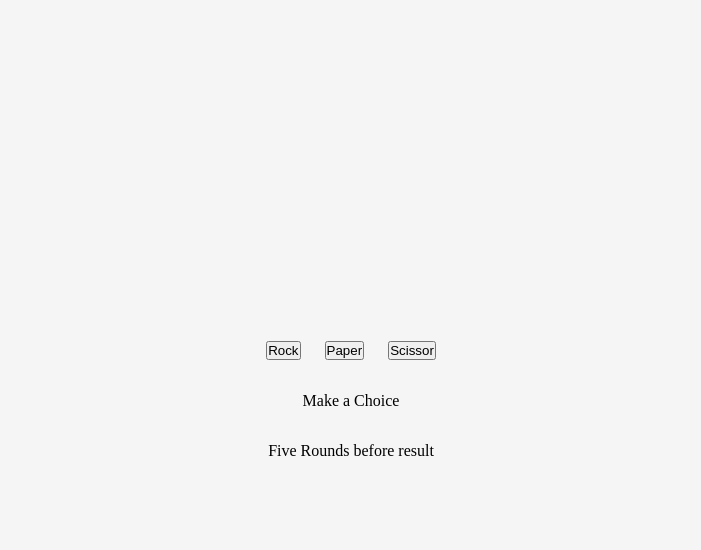
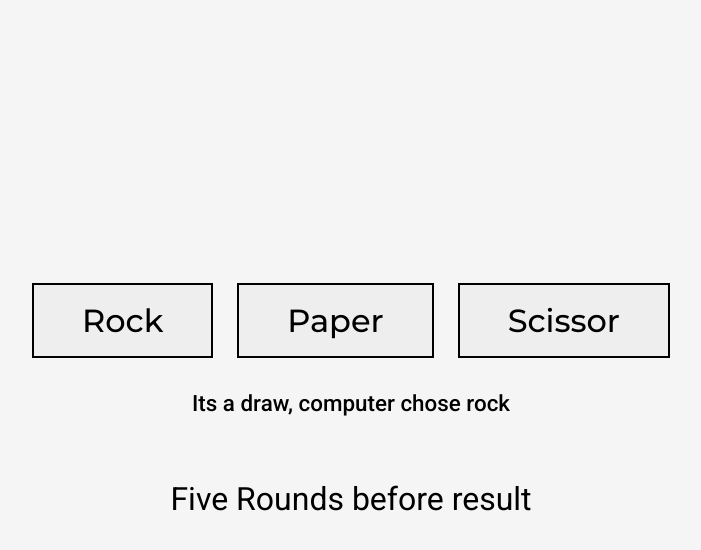
Before and after one commit to ateeq-psd/rock-paper-scissor, a plain HTML site: page index.html in a window 1280 px wide. Both pictures are taken after a click on the button "Rock". Shown: the whole page, without its empty margins (289-990 px from the left). Drawn offline with Linux system fonts and the light colour scheme.

Commit message:
Finish Change

```diff
--- a/index.html
+++ b/index.html
@@ -13,8 +13,8 @@
             <button class="choice" id="paper">Paper</button>
             <button class="choice" id="scissor">Scissor</button>
         </div>
-        <div class="score">Make a Choice</div>
-        <div class="result">Five Rounds before result</div>
+        <div id="score" class="score">Make a Choice</div>
+        <div id="result" class="result">Five Rounds before result</div>
     </div>
     <script src="script.js"></script>
 </body>
--- a/script.js
+++ b/script.js
@@ -35,8 +35,10 @@ buttons.forEach(button => {
     let tempResult = playRound(event.target.id, computerChoice);
     console.log(tempResult);
     gameCount++;
+    document.getElementById("score").innerText = tempResult;
     if(gameCount == 5){
       console.log(`Final Scores: Human ${humanScore}, Computer ${computerScore}`)
+      document.getElementById("result").innerText = `Final Scores: Human ${humanScore}, Computer ${computerScore}`;
     }
 
   })
@@ -45,25 +47,25 @@ buttons.forEach(button => {
 
 function playRound(humanChoice, computerChoice) {
   if (humanChoice === computerChoice) {
-    return "its a draw, computer chose " + computerChoice;
+    return "Its a draw, computer chose " + computerChoice;
   } else if (humanChoice === "rock" && computerChoice === "paper") {
     computerScore += 1;
-    return "you Lose, computer chose paper";
+    return "You Lose, computer chose paper";
   } else if (humanChoice === "paper" && computerChoice === "scissor") {
     computerScore += 1;
-    return "you Lose, computer chose scissor";
+    return "You Lose, computer chose scissor";
   } else if (humanChoice === "scissor" && computerChoice === "rock") {
     computerScore += 1;
-    return "you Lose, computer chose rock";
+    return "You Lose, computer chose rock";
   } else if (humanChoice === "rock" && computerChoice === "scissor") {
     humanScore += 1;
-    return "you Win, computer chose scissor";
+    return "You Win, computer chose scissor";
   } else if (humanChoice === "paper" && computerChoice === "rock") {
     humanScore += 1;
-    return "you Win, computer chose rock";
+    return "You Win, computer chose rock";
   } else if (humanChoice === "scissor" && computerChoice === "paper") {
     humanScore += 1;
-    return "you Win, computer chose paper";
+    return "You Win, computer chose paper";
   }
 }
 
--- a/style.css
+++ b/style.css
@@ -1,3 +1,7 @@
+@import url('https://fonts.googleapis.com/css2?family=Montserrat:ital,wght@0,100..900;1,100..900&display=swap');
+@import url('https://fonts.googleapis.com/css2?family=Montserrat:ital,wght@0,100..900;1,100..900&family=Roboto:ital,wght@0,100;0,300;0,400;0,500;0,700;0,900;1,100;1,300;1,400;1,500;1,700;1,900&display=swap');
+
+
 * {
     box-sizing: border-box;
     margin: 0;
@@ -19,3 +23,31 @@
     display: flex;
     gap: 1.5rem;
 }
+
+.choice {
+    background-color: rgb(238, 238, 238);
+    font-size: 2rem;
+    padding: 1rem 3rem;
+    border: 2px solid black;
+    transition-duration: 0.4s;
+    font-family: "Montserrat", sans-serif;
+    font-weight: 500;
+}
+
+.choice:hover {
+    background-color: rgb(29, 29, 29);
+    color: rgb(233, 233, 233);
+}
+
+.score {
+    font-family: "Roboto", sans-serif;
+    font-size: 1.4rem;
+    font-weight: 500;
+}
+
+.result {
+    margin-top: 2rem;
+    font-family: "Roboto", sans-serif;
+    font-size: 2rem;
+    font-weight: 400;
+}
```
